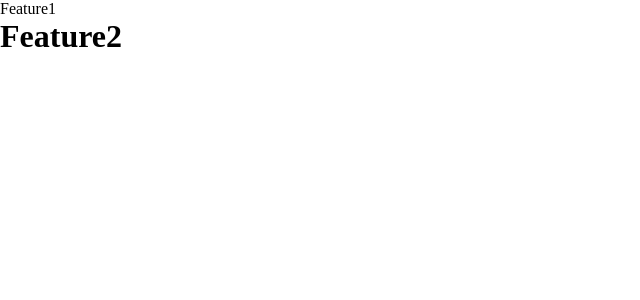
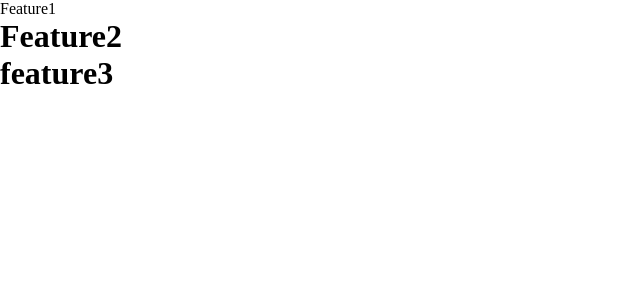
Before and after one commit to doribasson/workwithgit, a React (Create React App) app: page / in a window 1280 px wide. Shown: the top 300 px of the page, without its empty margins (0-640 px from the left). Built offline with nearby package versions, Linux system fonts and the light colour scheme.

Commit message:
feature3

```diff
--- a/src/App.js
+++ b/src/App.js
@@ -1,11 +1,13 @@
 import Feature2 from "./feature2/Feature2";
 import Feature1 from "./feature1/Feature1";
+import Feature3 from "./feature3/Feature3";
 
 function App() {
   return (
     <div className="App">
       <Feature1 />
       <Feature2 />
+      <Feature3 />
     </div>
   );
 }
--- /dev/null
+++ b/src/feature3/Feature3.js
@@ -0,0 +1,7 @@
+import React from "react";
+
+function feature3() {
+  return <h1>feature3</h1>;
+}
+
+export default feature3;
```
